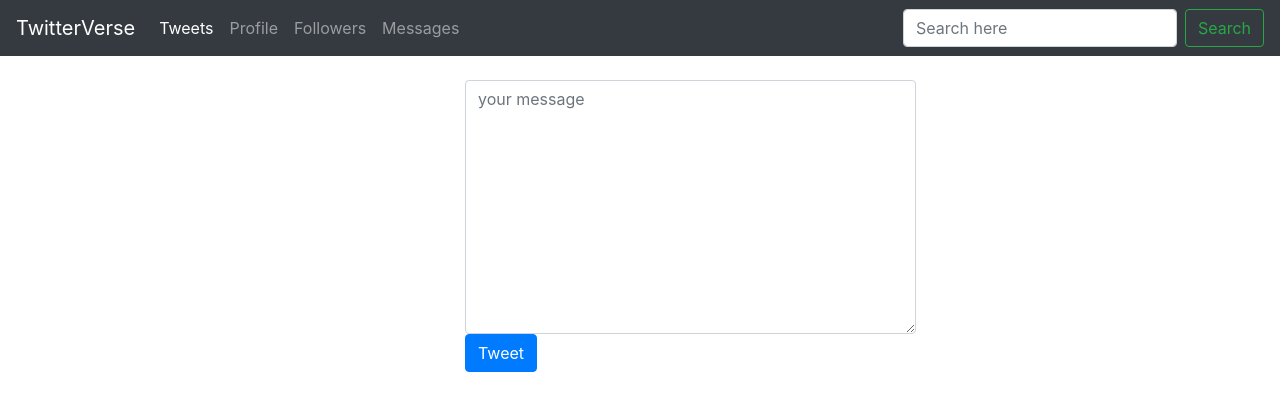
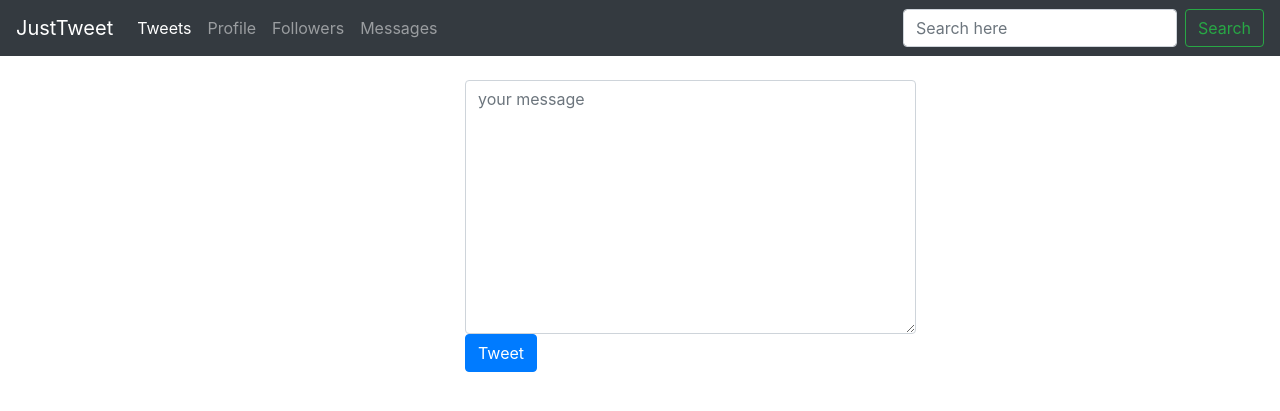
Before and after one commit to IrinaSerova/JustTweet, a Django app: page /tweet/create/ in a window 1280 px wide. Shown: the top 411 px of the page. Run offline with Django 3.2, Linux system fonts and the light colour scheme; some libraries are stand-ins or nearby versions.

Commit message:
first commit

```diff
--- a/templates/navbar.html
+++ b/templates/navbar.html
@@ -1,5 +1,5 @@
 <nav class="navbar navbar-expand-lg navbar-dark bg-dark">
-  <a class="navbar-brand" href="{% url 'home' %}">TwitterVerse</a>
+  <a class="navbar-brand" href="{% url 'home' %}">JustTweet</a>
   <button class="navbar-toggler" type="button" data-toggle="collapse" data-target="#navbarSupportedContent" aria-controls="navbarSupportedContent" aria-expanded="false" aria-label="Toggle navigation">
     <span class="navbar-toggler-icon"></span>
   </button>
```
